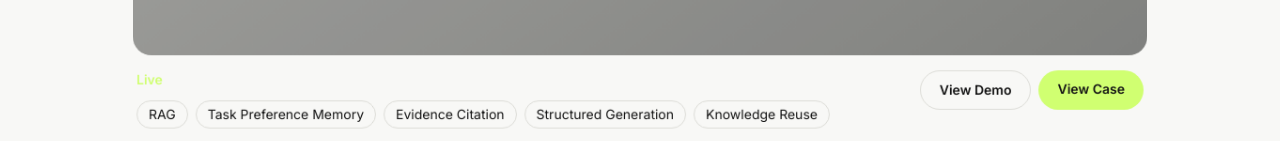
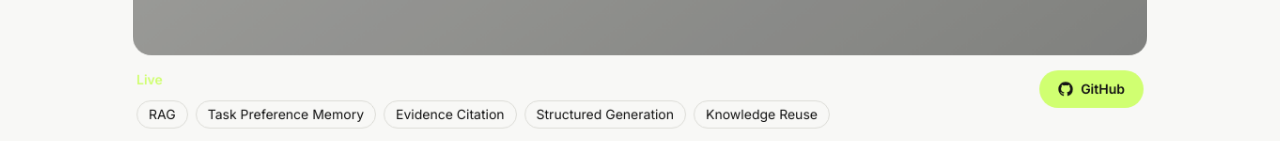
Before and after one commit to hiryan519/portfolio, a Next.js app: page / in a window 1280 px wide. Shown: the part 2995-3136 px from the top of the page. Built offline with nearby package versions, Linux system fonts and the light colour scheme.

Commit message:
Update project GitHub buttons

```diff
--- a/src/components/projects-section.tsx
+++ b/src/components/projects-section.tsx
@@ -7,6 +7,19 @@ import type { Project } from "@/data/i18n";
 
 function clamp(value: number, min = 0, max = 1) {
   return Math.min(Math.max(value, min), max);
+}
+
+function GitHubIcon() {
+  return (
+    <svg
+      aria-hidden="true"
+      viewBox="0 0 24 24"
+      className="h-4 w-4"
+      fill="currentColor"
+    >
+      <path d="M12 .5C5.65.5.5 5.65.5 12c0 5.08 3.29 9.39 7.86 10.91.58.1.79-.25.79-.56v-2.17c-3.2.7-3.87-1.36-3.87-1.36-.52-1.33-1.28-1.68-1.28-1.68-1.04-.71.08-.7.08-.7 1.15.08 1.76 1.18 1.76 1.18 1.02 1.75 2.68 1.24 3.33.95.1-.74.4-1.24.72-1.53-2.55-.29-5.23-1.28-5.23-5.68 0-1.25.45-2.28 1.18-3.08-.12-.29-.51-1.46.11-3.04 0 0 .96-.31 3.15 1.18A10.9 10.9 0 0 1 12 6.03c.98 0 1.97.13 2.89.39 2.18-1.49 3.14-1.18 3.14-1.18.63 1.58.23 2.75.11 3.04.74.8 1.18 1.83 1.18 3.08 0 4.42-2.69 5.38-5.25 5.67.41.36.78 1.06.78 2.14v3.18c0 .31.21.67.8.56A11.51 11.51 0 0 0 23.5 12C23.5 5.65 18.35.5 12 .5Z" />
+    </svg>
+  );
 }
 
 function ProjectStackCard({
@@ -52,16 +65,13 @@ function ProjectStackCard({
         </div>
         <div className="flex gap-2">
           <a
-            href={project.demoUrl}
-            className="rounded-full border border-line px-5 py-2.5 text-sm font-semibold text-ink hover:bg-white"
+            href={project.githubUrl}
+            target="_blank"
+            rel="noreferrer"
+            className="inline-flex items-center gap-2 rounded-full bg-violet px-5 py-2.5 text-sm font-semibold text-ink hover:bg-ink hover:text-paper"
           >
-            {project.secondaryAction}
-          </a>
-          <a
-            href={`#${project.id}-case`}
-            className="rounded-full bg-violet px-5 py-2.5 text-sm font-semibold text-ink hover:bg-ink hover:text-paper"
-          >
-            {project.primaryAction}
+            <GitHubIcon />
+            GitHub
           </a>
         </div>
       </div>
--- a/src/data/i18n.ts
+++ b/src/data/i18n.ts
@@ -96,6 +96,7 @@ export const i18n = {
         primaryAction: "View Case",
         secondaryAction: "View Demo",
         demoUrl: "#",
+        githubUrl: "https://github.com/hiryan519/revive.git",
         caseStudy: [
           { title: "Problem", body: "Many knowledge workers save articles, cases, methods, and experience-based content for years, but when writing proposals, doing retrospectives, or preparing reports, they still need to search, reread, filter, and summarize everything manually. The problem is not only that content is hard to find; saved materials rarely turn into directly usable work output at the moment a real task appears." },
           { title: "Target Users", body: "Product managers, operators, marketers, consultants, and content workers who keep long-term collections and need to turn external information into proposals, reviews, reports, planning materials, or communication drafts." },
@@ -116,6 +117,7 @@ export const i18n = {
         primaryAction: "View Case",
         secondaryAction: "View Demo",
         demoUrl: "#",
+        githubUrl: "https://github.com/hiryan519/refine.git",
         caseStudy: [
           { title: "Problem", body: "AI product managers need to continuously track model, product, technology, and business updates, but daily information sources mix promotional content, SEO articles, and repetitive summaries. The signal-to-noise ratio is low, and traditional reading often leads to information being consumed and forgotten instead of becoming reusable product judgment." },
           { title: "Target Users", body: "AI product managers, operators, and knowledge workers who need to follow AI industry updates every day and turn external information into competitor observations, product judgment, and topic inputs." },
@@ -250,6 +252,7 @@ export const i18n = {
         primaryAction: "查看案例",
         secondaryAction: "查看 Demo",
         demoUrl: "#",
+        githubUrl: "https://github.com/hiryan519/revive.git",
         caseStudy: [
           { title: "问题背景", body: "很多知识工作者长期收藏文章、案例、方法论和经验内容，但真正写方案、做复盘、准备汇报时，仍然需要重新翻找、阅读、筛选和总结。问题不只是“找不到内容”，而是历史收藏很难在具体任务发生时转化为可直接使用的工作结果。" },
           { title: "目标用户", body: "有长期收藏习惯，并需要把外部信息转化为方案、复盘、汇报、策划或沟通材料的产品经理、运营人员、市场人员、咨询顾问和内容工作者。" },
@@ -270,6 +273,7 @@ export const i18n = {
         primaryAction: "查看案例",
         secondaryAction: "查看Demo",
         demoUrl: "#",
+        githubUrl: "https://github.com/hiryan519/refine.git",
         caseStudy: [
           { title: "问题背景", body: "AI 产品经理需要持续跟踪模型、产品、技术和商业动态，但日常信息源中软文、SEO 内容和重复转述混杂，信号噪声比低。传统阅读方式容易“看完即忘”，难以沉淀为可复用的产品判断。" },
           { title: "目标用户", body: "需要每日跟踪 AI 行业动态，并将外部信息转化为竞品观察、产品判断和选题输入的 AI 产品经理、运营人员与知识工作者。" },
```
